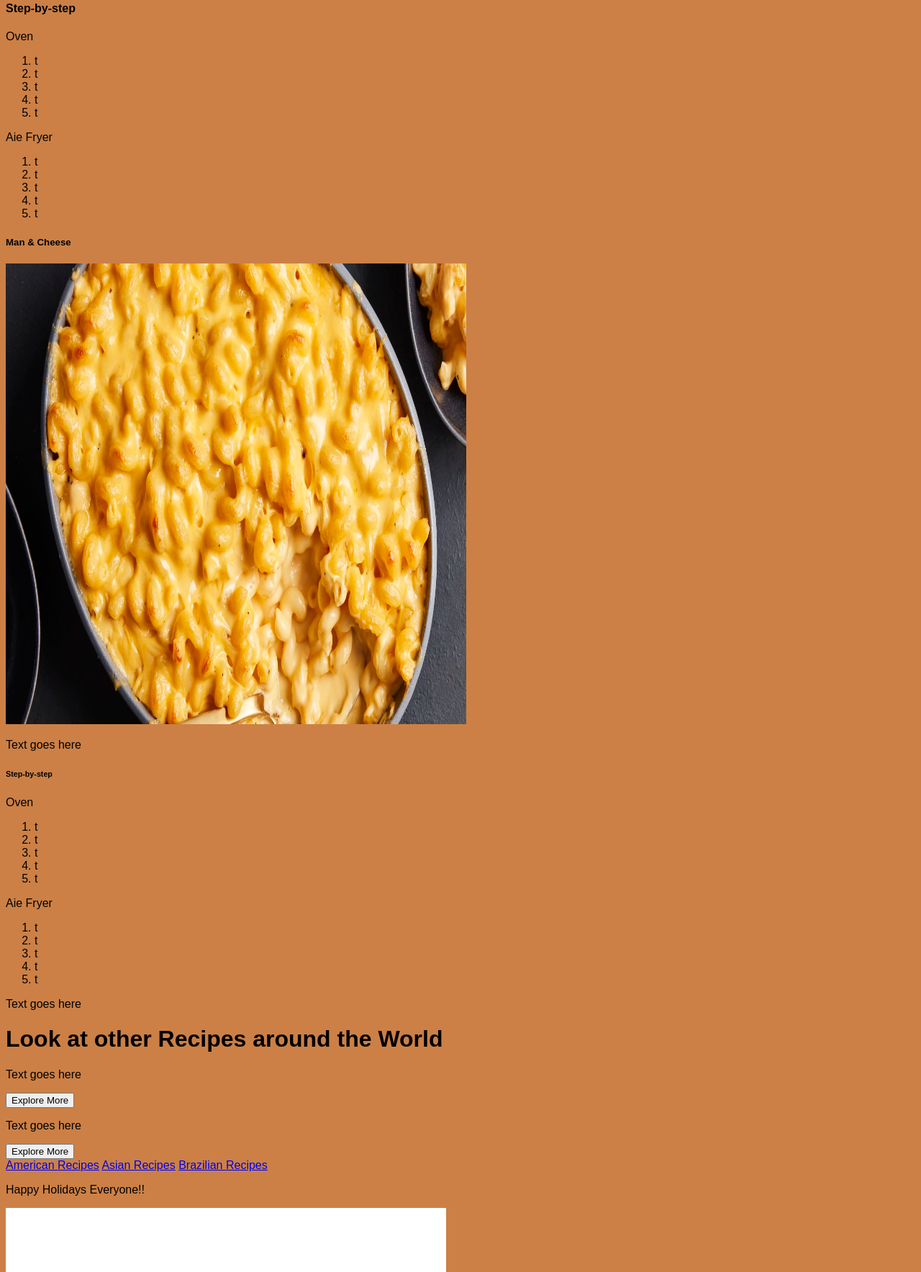
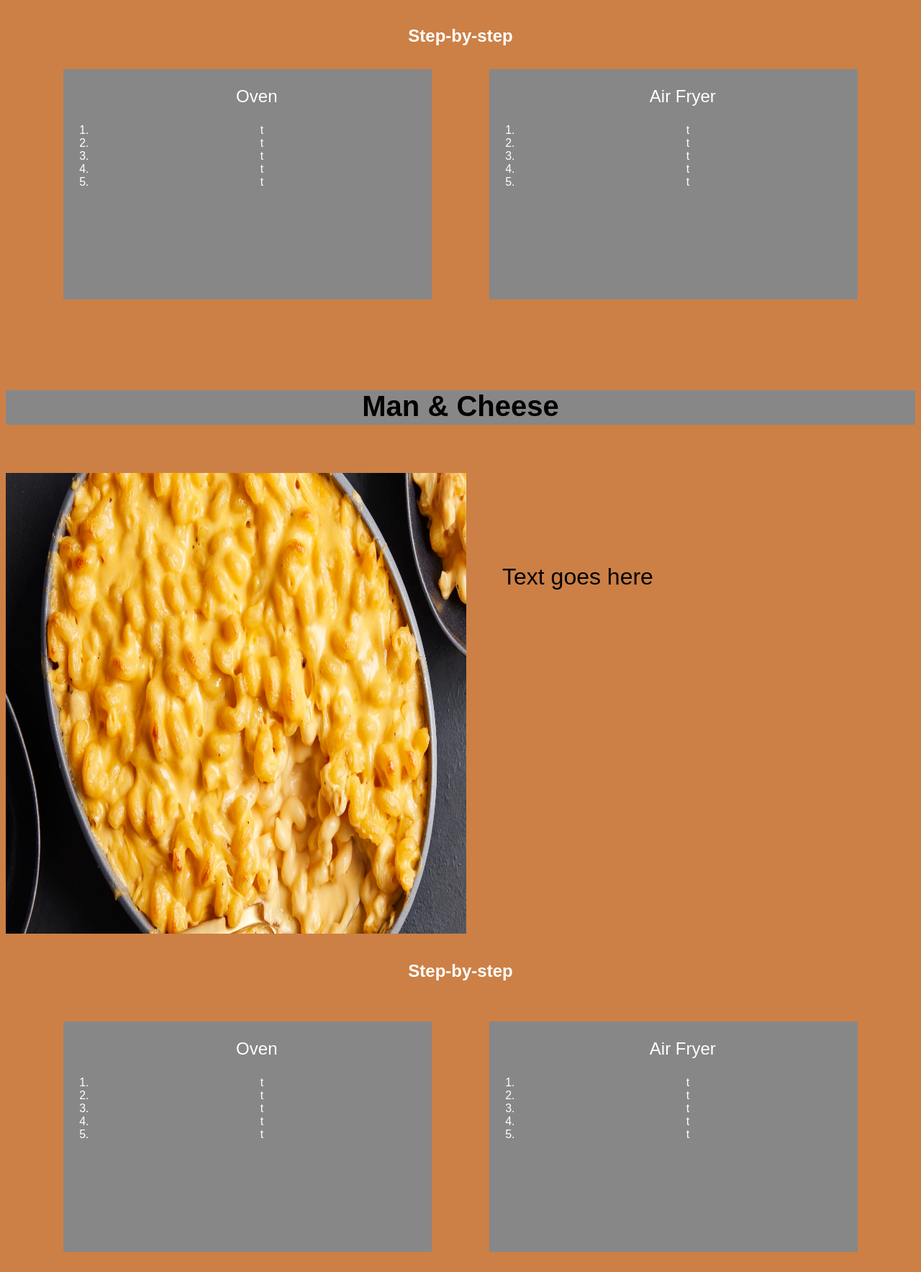
Before and after one commit to ashlee21salinas/thanksgiving, a plain HTML site: page american.html in a window 1280 px wide. Shown: the part 1804-3571 px from the top of the page at 72% size. Drawn offline with Linux system fonts and the light colour scheme.

Commit message:
finsihs asian

```diff
--- a/american.css
+++ b/american.css
@@ -57,12 +57,205 @@ nav a {
 h3 {
     text-align: center;
     margin-top: 10%;
-    font-size: 4vh;
+    font-size: 5vh;
     background-color: #878788;
-    height: 5vh;
+    height: 6vh;
 }
 
 .info1 {
     display: flex;
     flex-direction: row;
 }
+
+.info1 p {
+    margin-left: 50px;
+    margin-top: 10%;
+    width: 500px;
+    font-size: 4vh;
+}
+
+h4 {
+    text-align: center;
+    font-size: 3vh;
+    margin-top: 3%;
+    color: white;
+}
+
+.row {
+    display: flex;
+    flex-direction: row;
+    justify-content: center;
+    justify-content: space-evenly;
+}
+
+.info2 {
+    background-color: #878788;
+    width: 40vw;
+    height: 40vh;
+    color: white;
+    text-align: center;
+}
+
+.info3 {
+    background-color: #878788;
+    width: 40vw;
+    height: 40vh;
+    color: white;
+    text-align: center;
+}
+
+.e {
+    margin-left: 5%;
+    font-size: 3vh;
+    color: white;
+}
+
+
+
+h5 {
+    text-align: center;
+    margin-top: 10%;
+    font-size: 5vh;
+    background-color: #878788;
+    height: 6vh;
+}
+
+.info4 {
+    display: flex;
+    flex-direction: row;
+}
+
+.info4 p {
+    margin-left: 50px;
+    margin-top: 10%;
+    width: 500px;
+    font-size: 4vh;
+}
+
+h6 {
+    text-align: center;
+    font-size: 3vh;
+    margin-top: 3%;
+    color: white;
+}
+
+.row2 {
+    display: flex;
+    flex-direction: row;
+    justify-content: center;
+    justify-content: space-evenly;
+}
+
+.info5 {
+    background-color: #878788;
+    width: 40vw;
+    height: 40vh;
+    color: white;
+    text-align: center;
+}
+
+.info6 {
+    background-color: #878788;
+    width: 40vw;
+    height: 40vh;
+    color: white;
+    text-align: center;
+}
+
+.e {
+    margin-left: 5%;
+    font-size: 3vh;
+    color: white;
+}
+
+
+.h {
+    font-size: 5vh;
+    text-align: center;
+    margin-top: 10%;
+    background-color: #878788;
+}
+
+.image {
+    height: 40vh;
+    width: 40vw;
+}
+
+.row3{
+    display: flex;
+    flex-direction: row;
+    justify-content: space-evenly;
+    margin-top: 10%;
+    margin-bottom: 5%;
+}
+
+.info7 {
+    background-color: #878788;
+    height: 70vh;
+}
+
+.info7 p {
+    margin-left: 3%;
+    width: 480px;
+    font-size: 2.5vh;
+}
+
+.info8 {
+    background-color: #878788;
+    height: 70vh;
+}
+
+.info8 p {
+    margin-left: 3%;
+    width: 480px;
+    font-size: 2.5vh;
+}
+
+.bottom1 {
+    background-color: #191F24;
+    color:white;
+    height: 5vh;
+    width: 10vw;
+    margin-left: 60%;
+}
+
+.bottom2 {
+    background-color: #191F24;
+    color:white;
+    height: 5vh;
+    width: 10vw;
+    margin-left: 60%;
+}
+
+footer {
+    background-color: white;
+    display: flex;
+    flex-direction: row;
+    justify-content: space-between;
+
+}
+
+.nav {
+    display: flex;
+    flex-direction: column;
+    justify-content: space-between;
+}
+
+.nav a {
+    text-decoration: none;
+}
+
+.middle p  {
+    color: black;
+    font-size: 5vh;
+
+}
+
+.end {
+    height: 100px;
+    width: 100px;
+}
+
+.turk2 {
+    height: 15vh;
+}
--- a/american.html
+++ b/american.html
@@ -29,14 +29,20 @@
     <h3>Turkey</h3>
     <section class="info1">
         <img class="images" src="/images/image6.jpg" alt="image of turkey on plate">
-        <p>Text goes here</p>
+        <p> The turkey is a classic Thanksgiving meal. Here in the United States the
+            turkey is the symbol for Thanksgiving. It is made over 50 ways and all
+            taste amazing. Turkey can be made with so many different things like stuffing,
+            mashed potatoes, salad almost anything. It is basically the center of the food.
+            Here is my favorite way to make it in the oven or even in the air-fryer.
+
+        </p>
     </section>
     </section>
 
+        <h4>Step-by-step</h4>
     <section class="row">
         <section class="info2">
-            <h4>Step-by-step</h4>
-            <p>Oven</p>
+            <p class="e">Oven</p>
             <ol>
                 <li>t</li>
                 <li>t</li>
@@ -47,7 +53,7 @@
         </section>
 
         <section class="info3">
-            <p>Aie Fryer</p>
+            <p class="e">Air Fryer</p>
             <ol>
                 <li>t</li>
                 <li>t</li>
@@ -58,16 +64,16 @@
         </section>
     </section>
 
+    <h5>Man & Cheese</h5>
     <section class="info4">
-        <h5>Man & Cheese</h5>
         <img class="images" src="/images/image7.webp" alt="image of mac and cheese">
         <p>Text goes here</p>
     </section>
 
+    <h6>Step-by-step</h6>
     <section class="row2">
         <section class="info5">
-            <h6>Step-by-step</h6>
-            <p>Oven</p>
+            <p class="e">Oven</p>
             <ol>
                 <li>t</li>
                 <li>t</li>
@@ -78,7 +84,7 @@
         </section>
 
         <section class="info6">
-            <p>Aie Fryer</p>
+        <p class="e">Air Fryer</p>
             <ol>
                 <li>t</li>
                 <li>t</li>
@@ -89,24 +95,26 @@
         </section>
     </section>
 
-    <section class="smallhero">
-        <p>Text goes here</p>
-    </section>
-
-    <h1>Look at other Recipes around the World</h1>
+    <p class="h">Look at other Recipes around the World</p>
 
     <section class="row3">
         <section class="info7">
-            <!--add image here-->
-            <p>Text goes here</p>
+            <img class="image" src="/images/image13.jpg" alt="image of korean thanksgiving">
+            <p>Instead of it being "thanksgiving" they call it "Chuseok". They also
+                give thanks and celebrate life's blessings which is the beauty of
+                thankgiving. Here are some easy last minute recipes to make for your
+                fiest.</p>
             <a href="asian.html">
                 <button class="bottom1">Explore More</button>
             </a>
         </section>
 
         <section class="info8">
-            <!--add image here-->
-            <p>Text goes here</p>
+            <img class="image" src="/images/image4.jpg" alt="image of brazilian thankgiving">
+            <p>Althought not everyone in Brazil celebrates Thankgiving it still is a way to
+                unify the poeple. People who do celebrate the
+                holiday give thanks and enjot life's blessing. Here are some dishes that are
+                made for that last minute feast.</p>
             <a href="brazilian.html">
                 <button class="bottom2">Explore More</button>
             </a>
@@ -126,7 +134,7 @@
 
         <section class="end">
             <a href="index.html">
-                <img src="/images/turkey1.jpg" alt="image of animated turkey">
+                <img class="turk2" src="/images/turkey1.jpg" alt="image of animated turkey">
             </a>
         </section>
 
--- /dev/null
+++ b/asian.css
@@ -0,0 +1,33 @@
+* {
+    font-family: sans-serif;
+}
+
+body {
+    background-color: #CC8046;
+}
+
+.top {
+    display: flex;
+    justify-content: space-evenly;
+}
+
+nav {
+    background-color: white;
+    padding: 3%;
+}
+
+nav a {
+    color: #191F24;
+    text-decoration: none;
+    padding: 1%;
+    font-size: 4vh;
+    width: 20vw;
+    height: 5vh;
+    text-align: center;
+}
+
+
+.turk {
+    height: 85px;
+    width: 100px;
+}
```
Also changed, not shown: asian.html (+26 -20 lines).
